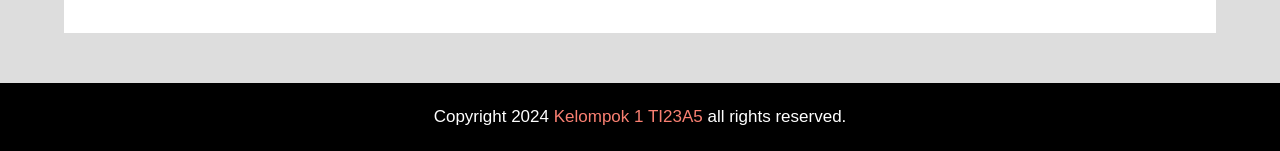
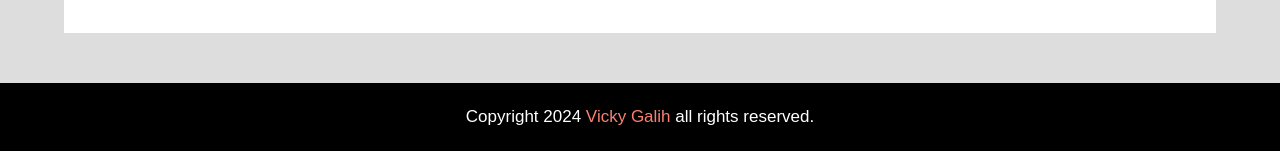
Before and after one commit to vicky5571/sales_hp, a PHP site: page /sales.php in a window 1280 px wide. Shown: the part 2012-2163 px from the top of the page. Run offline with PHP 8.4, Linux system fonts and the light colour scheme; a user stored in the database is signed in; data comes from the database, SQL or seed files in the repository.

Commit message:
changed footer

```diff
--- a/add_category.php
+++ b/add_category.php
@@ -50,7 +50,7 @@
 
     <div class="footer-container">
         <div class="footer">
-            <strong><p class="teks-footer">Copyright 2024 <a href="#">Kelompok 1 TI23A5</a> all rights reserved.</p></strong>
+            <strong><p class="teks-footer">Copyright 2024 <a href="#">Vicky Galih</a> all rights reserved.</p></strong>
         </div>
     </div>
 </body>
--- a/add_product.php
+++ b/add_product.php
@@ -132,7 +132,7 @@
 
     <div class="footer-container">
         <div class="footer">
-            <strong><p class="teks-footer">Copyright 2024 <a href="#">Kelompok 1 TI23A5</a> all rights reserved.</p></strong>
+            <strong><p class="teks-footer">Copyright 2024 <a href="#">Vicky Galih</a> all rights reserved.</p></strong>
         </div>
     </div>
 </body>
--- a/category.php
+++ b/category.php
@@ -54,7 +54,7 @@ if (!isset($_SESSION['user_id'])) {
         </div>
         <div class="footer-container">
             <div class="footer">
-                <strong><p class="teks-footer">Copyright 2024 <a href="#">Kelompok 1 TI23A5</a> all rights reserved.</p></strong>
+                <strong><p class="teks-footer">Copyright 2024 <a href="#">Vicky Galih</a> all rights reserved.</p></strong>
             </div>
         </div>
     </div>
--- a/edit_category.php
+++ b/edit_category.php
@@ -66,7 +66,7 @@
 
     <div class="footer-container">
         <div class="footer">
-            <strong><p class="teks-footer">Copyright 2024 <a href="#">Kelompok 1 TI23A5</a> all rights reserved.</p></strong>
+            <strong><p class="teks-footer">Copyright 2024 <a href="#">Vicky Galih</a> all rights reserved.</p></strong>
         </div>
     </div>
 </body>
--- a/edit_product.php
+++ b/edit_product.php
@@ -124,7 +124,7 @@
 
     <div class="footer-container">
         <div class="footer">
-            <strong><p class="teks-footer">Copyright 2024 <a href="#">Kelompok 1 TI23A5</a> all rights reserved.</p></strong>
+            <strong><p class="teks-footer">Copyright 2024 <a href="#">Vicky Galih</a> all rights reserved.</p></strong>
         </div>
     </div>
 </body>
--- a/edit_sales.php
+++ b/edit_sales.php
@@ -105,7 +105,7 @@
 
     <div class="footer-container">
         <div class="footer">
-            <strong><p class="teks-footer">Copyright 2024 <a href="#">Kelompok 1 TI23A5</a> all rights reserved.</p></strong>
+            <strong><p class="teks-footer">Copyright 2024 <a href="#">Vicky Galih</a> all rights reserved.</p></strong>
         </div>
     </div>
 </body>
--- a/product.php
+++ b/product.php
@@ -86,7 +86,7 @@
     </div>
     <div class="footer-container">
         <div class="footer">
-            <strong><p class="teks-footer">Copyright 2024 <a href="#">Kelompok 1 TI23A5</a> all rights reserved.</p></strong>
+            <strong><p class="teks-footer">Copyright 2024 <a href="#">Vicky Galih</a> all rights reserved.</p></strong>
         </div>
     </div>
 </body>
--- a/sales.php
+++ b/sales.php
@@ -110,7 +110,7 @@
 
     <div class="footer-container">
         <div class="footer">
-            <strong><p class="teks-footer">Copyright 2024 <a href="#">Kelompok 1 TI23A5</a> all rights reserved.</p></strong>
+            <strong><p class="teks-footer">Copyright 2024 <a href="#">Vicky Galih</a> all rights reserved.</p></strong>
         </div>
     </div>
 
--- a/sales_report.php
+++ b/sales_report.php
@@ -64,7 +64,7 @@
 
     <div class="footer-container">
         <div class="footer">
-            <strong><p class="teks-footer">Copyright 2024 <a href="#">Kelompok 1 TI23A5</a> all rights reserved.</p></strong>
+            <strong><p class="teks-footer">Copyright 2024 <a href="#">Vicky Galih</a> all rights reserved.</p></strong>
         </div>
     </div>
 </body>
--- a/sales_report_table.php
+++ b/sales_report_table.php
@@ -130,7 +130,7 @@
 
     <div class="footer-container">
         <div class="footer">
-            <strong><p class="teks-footer">Copyright 2024 <a href="#">Kelompok 1 TI23A5</a> all rights reserved.</p></strong>
+            <strong><p class="teks-footer">Copyright 2024 <a href="#">Vicky Galih</a> all rights reserved.</p></strong>
         </div>
     </div>
 </body>
```
